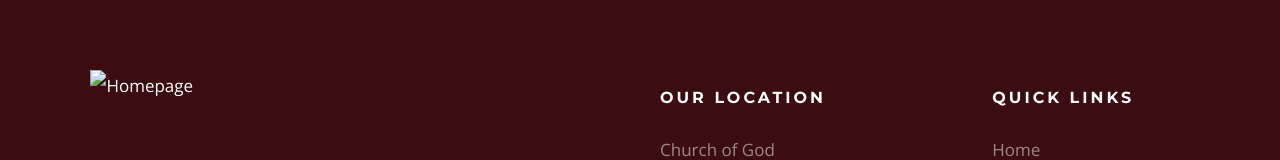
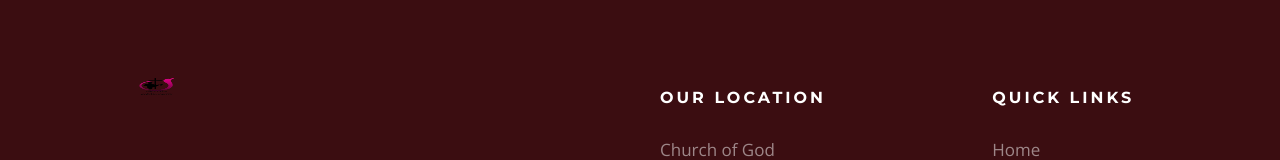
Before and after one commit to abelmathew07/cgi, a plain HTML site: page Gallery.html in a window 1280 px wide. Shown: the part 1237-1397 px from the top of the page. Drawn offline with nearby package versions, Linux system fonts and the light colour scheme.

Commit message:
aded images and foot

```diff
--- a/Gallery.html
+++ b/Gallery.html
@@ -137,7 +137,7 @@
             <div class="column large-4 medium-5 tab-full">
                 <div class="footer-logo">
                     <a class="site-footer-logo" href="index.html">
-                        <img src="images/logo.svg" alt="Homepage">
+                        <img src="images/HEADER-LOGO.png" alt="Homepage">
                     </a>
                 </div>  <!-- footer-logo -->
                 <p>
```
Also changed, not shown: connect-group.html (+1 -1 lines), contact.html (+1 -1 lines), events-single.html (+1 -1 lines), events.html (+1 -1 lines), index.html (+1 -1 lines), styles.html (+1 -1 lines).
